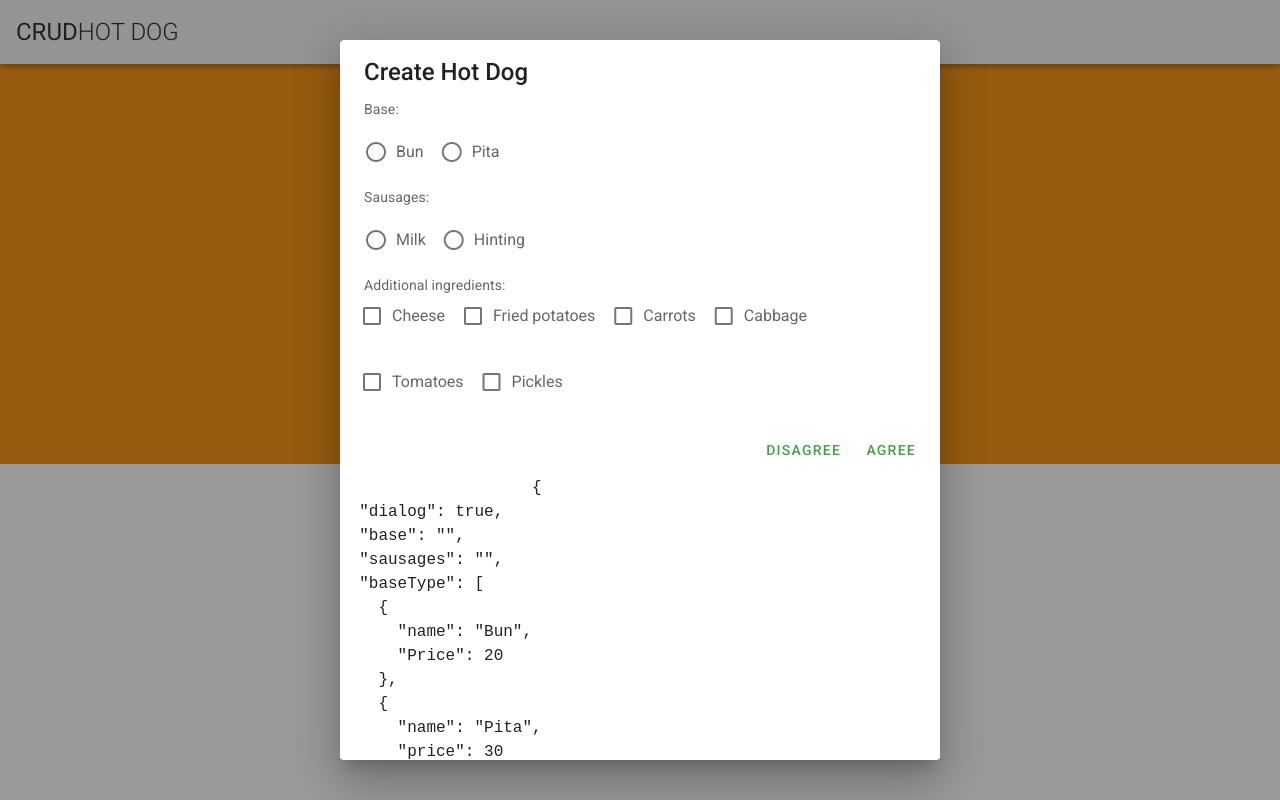
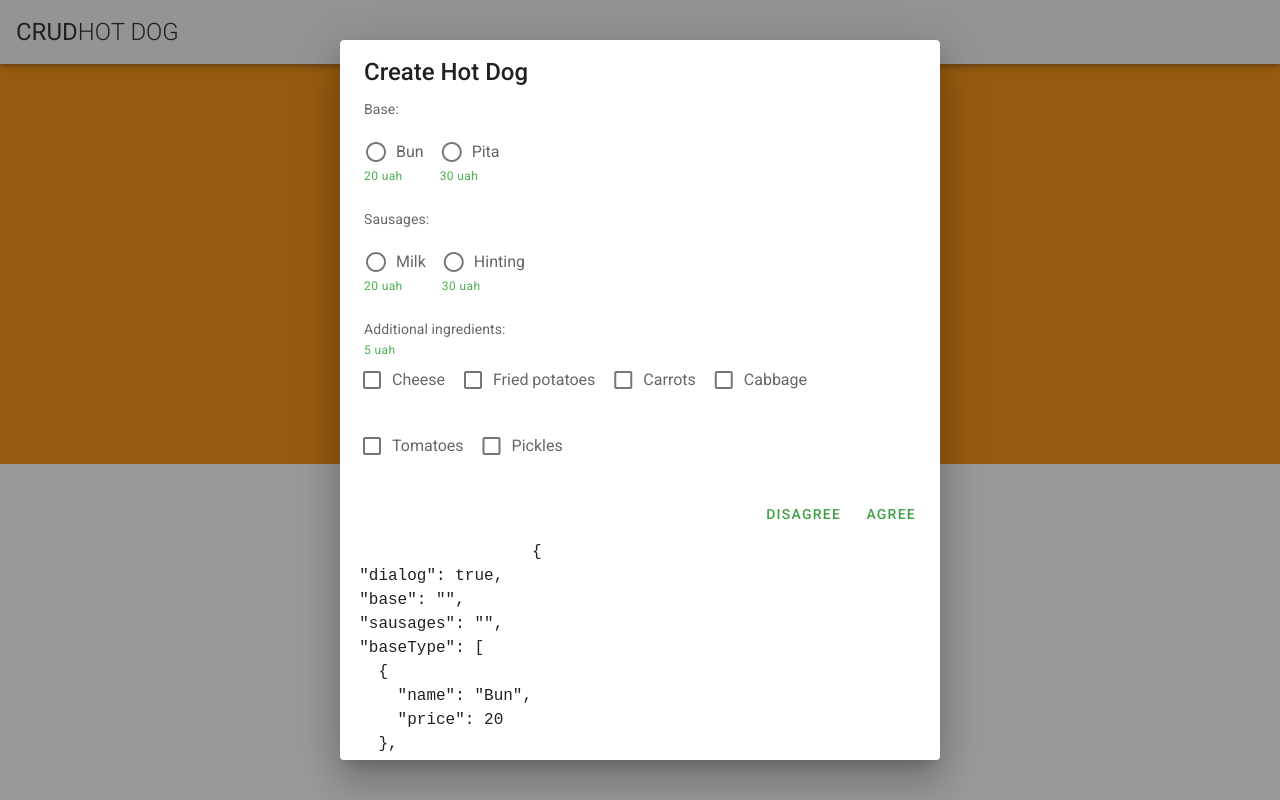
Before and after one commit to Maxrozvora/CrudHotDog, a Vue app in the folder crud-hot-dog/: page / in a window 1280 px wide. Both pictures are taken after a click on the button "CREATE HOT DOG". Built offline with nearby package versions, Linux system fonts and the light colour scheme.

Commit message:
showing price

```diff
--- a/crud-hot-dog/src/components/Form.vue
+++ b/crud-hot-dog/src/components/Form.vue
@@ -9,14 +9,21 @@
 				<v-card-text>
 					<span>Base:</span>
 					<v-radio-group v-model="base" row>
-						<v-radio v-for="(type, i) in baseType" :key="i" :label="type.name" :value="type"></v-radio>
+                        <div v-for="(type, i) in baseType" :key="i">
+                            <v-radio :label="type.name" :value="type"></v-radio>
+                            <span class="caption green--text"> {{type.price}} uah</span>
+                        </div>
 					</v-radio-group>
 					<span>Sausages:</span>
 					<v-radio-group v-model="sausages" row>
-						<v-radio v-for="(type, i) in sausagesType" :key="i" :label="type.name" :value="type"></v-radio>
+                        <div v-for="(type, i) in sausagesType" :key="i">
+                            <v-radio  :label="type.name" :value="type"></v-radio>
+                            <span class="caption green--text"> {{type.price}} uah</span>
+                        </div>
 					</v-radio-group>
 					<span>Additional ingredients:</span>
-					<v-flex row>
+                    <div class="caption green--text"> 5 uah</div>
+                    <v-flex row>
 						<v-checkbox v-for="(item, i) in additionalIngredients" :key="i" v-model="item.added" :label="item.name" class="mx-2"></v-checkbox>
 					</v-flex>
 				</v-card-text>
@@ -43,7 +50,7 @@
 			baseType: [
 				{
 					name: 'Bun',
-					Price: 20
+					price: 20
 				},
 				{
 					name: 'Pita',
@@ -66,12 +73,12 @@
 				},
 				{
 					name: 'Carrots',
-					price: 3,
+					price: 5,
 					added: false
 				},
 				{
 					name: 'Cabbage',
-					price: 3,
+					price: 5,
 					added: false
 				},
 				{
```
